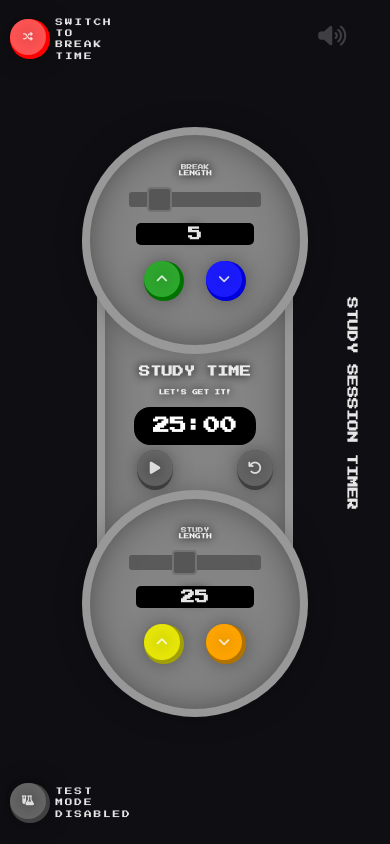
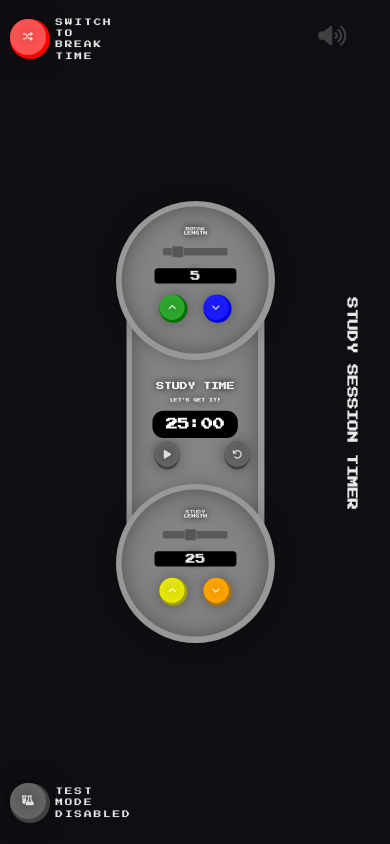
Before and after one commit to seantokuzo/StudyTimer, a React (Create React App) app: page / in a window 390 px wide. Built offline with nearby package versions, Linux system fonts and the light colour scheme.

Commit message:
About to try audio migrate

```diff
--- a/package.json
+++ b/package.json
@@ -15,7 +15,8 @@
     "start": "react-scripts start",
     "build": "react-scripts build",
     "test": "react-scripts test",
-    "eject": "react-scripts eject"
+    "eject": "react-scripts eject",
+    "launch": "sudo netlify deploy --prod"
   },
   "eslintConfig": {
     "extends": [
--- a/public/index.html
+++ b/public/index.html
@@ -3,7 +3,10 @@
   <head>
     <meta charset="utf-8" />
     <link rel="icon" href="%PUBLIC_URL%/favicon.ico" />
-    <meta name="viewport" content="width=device-width, initial-scale=1" />
+    <meta
+      name="viewport"
+      content="width=device-width, initial-scale=1, minimum-scale=1, user-scalable=0"
+    />
     <meta name="theme-color" content="#000000" />
     <meta
       name="description"
--- a/src/index.css
+++ b/src/index.css
@@ -794,4 +794,17 @@ body {
   body {
     font-size: .35rem;
   }
+
+  .timer-div {
+    transform: scale(.7);
+  }
+
+  .set-timer-div {
+    transform: scale(.7);
+    margin: -2.5rem 0;
+  }
+
+  .slider {
+    transform: scale(.7);
+  }
 }
```
Also changed, not shown: src/Audio.js (added, +16 -0 lines).
